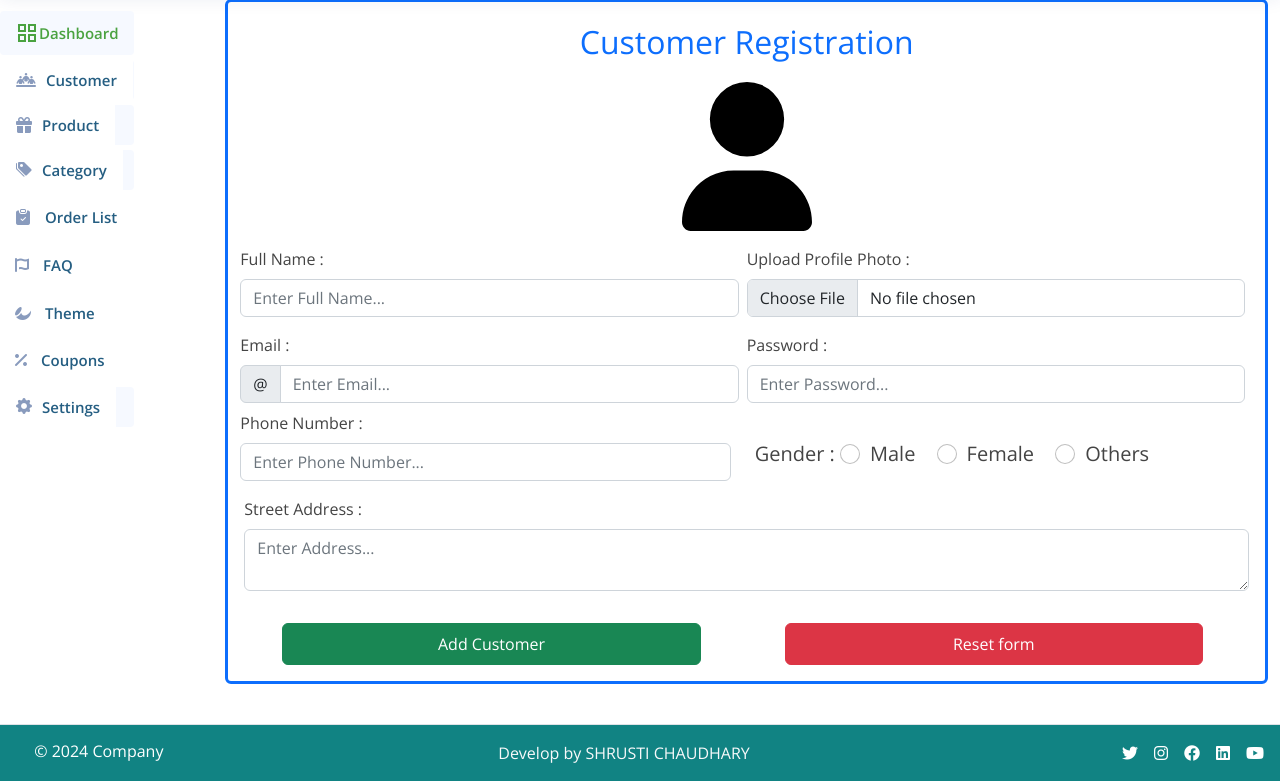
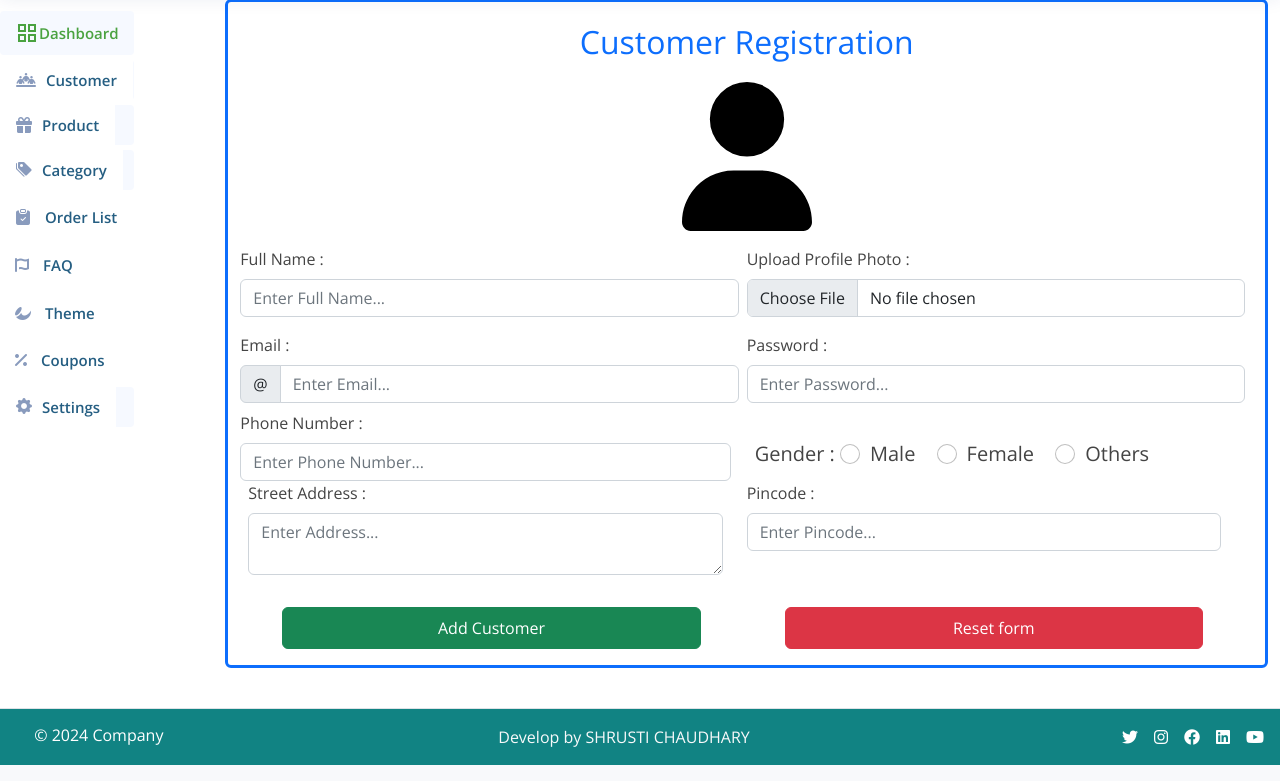
Before and after one commit to G0vindjha/eCommerce, a PHP site: page /admin/addCustomer.php in a window 1280 px wide. Shown: the part 65-846 px from the top of the page. Run offline with PHP 8.4, Linux system fonts and the light colour scheme; the visitor is signed in with stand-in values (Sample User, id 1); data that the repository does not hold is empty; some libraries are stand-ins or nearby versions.

Commit message:
pincode related changes

```diff
--- a/admin/addCustomer.php
+++ b/admin/addCustomer.php
@@ -22,7 +22,7 @@ if (isset($_GET['customer_id'])) {
             "type" => 'INT'
         ),
     );
-    $Result = $conn->select('Customers', ('customer_id,name,gender,email,address,password,`phone_number`,image'), null, null, "customer_id = :customer_id", $data);
+    $Result = $conn->select('Customers', ('customer_id,name,gender,email,address,password,`phone_number`,image,pincode'), null, null, "customer_id = :customer_id", $data);
     $updateResult = $Result[0];
     $imgpath = SITE_URL . 'eCommerce/assets/image/customerUpload/' . $_GET['customer_id'] . '/' . $updateResult['image'];
     $imgfield = "<img src='$imgpath' class='rounded' id='userlogo' alt='...' width='130px'>";
@@ -45,9 +45,10 @@ if (isset($_POST['submit']) && isset($_GET['customer_id'])) {
     $phone_Number = $_POST['phone_Number'];
     $gender = $_POST['gender'];
     $street_Address = $_POST['street_Address'];
+    $pincode = $_POST['pincode'];
     $pp = $_POST['profile_Pic_filled'];
 
-    if ($name == null || $email == null || $password == null || $phone_Number == null || $gender == null || $street_Address == null ||  is_numeric($phone_Number) == false) {
+    if ($name == null || $email == null || $password == null || $phone_Number == null || $gender == null || $street_Address == null ||  is_numeric($phone_Number) == false || $pincode == null) {
         $validate = "<div><small class='text-danger'>Enter data Properly !!</small></div>";
     } else {
         if ($_FILES['profile_Pic']['size']) {
@@ -68,6 +69,7 @@ if (isset($_POST['submit']) && isset($_GET['customer_id'])) {
                         "email" =>  $email,
                         "password" => $password,
                         "address" => $street_Address,
+                        "pincode" => $pincode,
                         "phone_number" => $phone_Number,
                         "customer_id" => $_GET['customer_id']
                     );
@@ -128,6 +130,7 @@ if (isset($_POST['submit']) && isset($_GET['customer_id'])) {
                 "email" =>  $email,
                 "password" => $password,
                 "address" => $street_Address,
+                "pincode" => $pincode,
                 "phone_number" => $phone_Number,
                 "customer_id" => $_GET['customer_id']
             );
@@ -155,7 +158,8 @@ if (isset($_POST['submit']) && !isset($_GET['customer_id'])) {
     $phone_Number = $_POST['phone_Number'];
     $gender = $_POST['gender'];
     $street_Address = $_POST['street_Address'];
-    if ($name == null || $email == null || $password == null || $phone_Number == null || $gender == null || $street_Address == null ||  is_numeric($phone_Number) == false) {
+    $pincode = $_POST['pincode'];
+    if ($name == null || $email == null || $password == null || $phone_Number == null || $gender == null || $street_Address == null ||  is_numeric($phone_Number) == false || $pincode == null) {
         $validate = "<div><small class='text-danger'>Enter data Properly !!</small></div>";
     } else {
         if (isset($_FILES['profile_Pic'])) {
@@ -176,6 +180,7 @@ if (isset($_POST['submit']) && !isset($_GET['customer_id'])) {
                         "email" =>  $email,
                         "password" => $password,
                         "address" => $street_Address,
+                        "pincode" => $pincode,
                         "phone_number" => $phone_Number,
                     );
                     $dataForValidate=array(
@@ -190,6 +195,7 @@ if (isset($_POST['submit']) && !isset($_GET['customer_id'])) {
                         "name" => $name,
                         "email" =>  $email,
                         "address" => $street_Address,
+                        "pincode" => $pincode,
                     );
                     $AddressAdd = $conn->insert('Customer_Address', $dataArr);
                     if ($result == 'error') {
@@ -310,7 +316,7 @@ echo $pop;
             <div class="row justify-content-center align-items-center g-2">
                 <div class="col m-auto p-auto">
                     <label for="phone_Number" class="form-label">Phone Number : </label>
-                    <input type="text" class="form-control" id="phone_Number" name="phone_Number" placeholder="Enter Phone Number..." value="<?php echo $updateResult['phone_number'] ?>" required>
+                    <input type="number" class="form-control" id="phone_Number" name="phone_Number" placeholder="Enter Phone Number..." value="<?php echo $updateResult['phone_number'] ?>" required>
                     <div class="invalid-feedback">Enter Phone Number...</div>
                     <div id='validphone_Number'></div>
                     <?php echo $validPhoneNumber; ?>
@@ -340,11 +346,20 @@ echo $pop;
                     </div>
                 </div>
             </div>
-              <div class="mb-3">
-                <label for="street_Address" class="form-label">Street Address : </label>
-                <textarea class="form-control" id="street_Address" placeholder="Enter Address..." name="street_Address" required><?php echo $updateResult['address'] ?></textarea>
-                <div id="validaddress" class="invalid-feedback">
-                    Enter Address...
+            <div class="row">
+
+                <div class="mb-3 col">
+                    <label for="street_Address" class="form-label">Street Address : </label>
+                    <textarea class="form-control" id="street_Address" placeholder="Enter Address..." name="street_Address" required><?php echo $updateResult['address'] ?></textarea>
+                    <div id="validaddress" class="invalid-feedback">
+                        Enter Address...
+                    </div>
+                </div>
+                  <div class="mb-3 col">
+                  <label for="pincode" class="form-label">Pincode : </label>
+                    <input type="number" class="form-control" id="pincode" name="pincode" placeholder="Enter Pincode..." value="<?php echo $updateResult['pincode'] ?>" required>
+                    <div class="invalid-feedback">Enter Pincode...</div>
+                    <div id='validpincode'></div>
                 </div>
             </div>
             <div class="d-flex gap-2 col-12">
```
